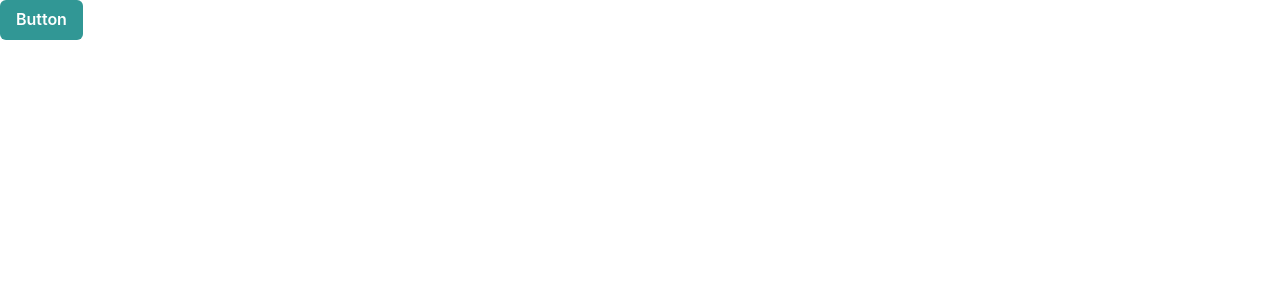
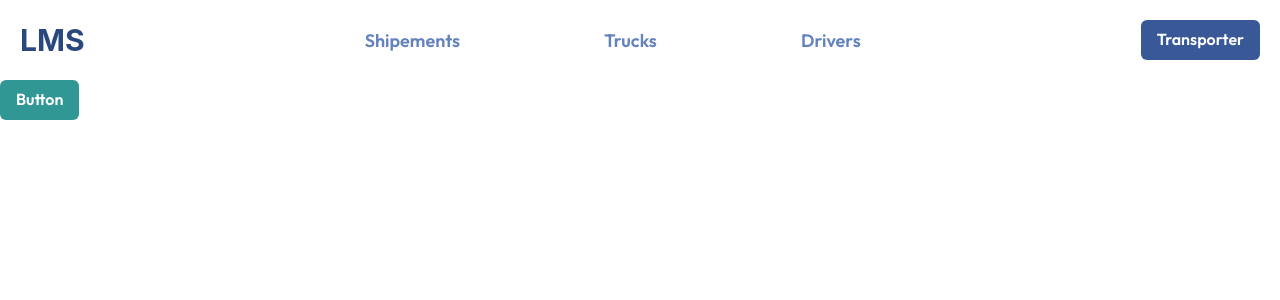
Before and after one commit to logitechxx/Hackathon-TMS, a React (Create React App) app: page / in a window 1280 px wide. Shown: the top 300 px of the page. Built offline with nearby package versions, Linux system fonts and the light colour scheme.

Commit message:
feat(layouting): layouting navbar for layout

```diff
--- a/src/App.css
+++ b/src/App.css
@@ -1,38 +1,7 @@
-.App {
-  text-align: center;
+@import url('https://fonts.googleapis.com/css2?family=Outfit:wght@400;500;600;700;800&display=swap');
+
+*{
+  margin: 0;
+  padding: 0;
+  font-family: 'Outfit', sans-serif;
 }
-
-.App-logo {
-  height: 40vmin;
-  pointer-events: none;
-}
-
-@media (prefers-reduced-motion: no-preference) {
-  .App-logo {
-    animation: App-logo-spin infinite 20s linear;
-  }
-}
-
-.App-header {
-  background-color: #282c34;
-  min-height: 100vh;
-  display: flex;
-  flex-direction: column;
-  align-items: center;
-  justify-content: center;
-  font-size: calc(10px + 2vmin);
-  color: white;
-}
-
-.App-link {
-  color: #61dafb;
-}
-
-@keyframes App-logo-spin {
-  from {
-    transform: rotate(0deg);
-  }
-  to {
-    transform: rotate(360deg);
-  }
-}
--- a/src/App.js
+++ b/src/App.js
@@ -1,6 +1,7 @@
 import React, { Suspense } from 'react';
 import { BrowserRouter, Route, Routes } from 'react-router-dom';
 import './App.css';
+import Layout from './components/Layout/TransportLayout';
 import { routes } from './route';
 
 function App() {
@@ -8,10 +9,12 @@ function App() {
     <BrowserRouter>
       <Suspense fallback={<div>Loading...</div>}>
         <Routes>
+          <Route element={<Layout />} path="/">
           {routes.map((route) => {
             const { element, path } = route;
             return <Route key={path} path={path} element={element} />;
           })}
+          </Route>
         </Routes>
       </Suspense>
     </BrowserRouter>
--- /dev/null
+++ b/src/components/Layout/Navbar/Navbar.jsx
@@ -0,0 +1,31 @@
+import { Box, Button, Flex, Heading, Text } from '@chakra-ui/react'
+import React from 'react'
+import { Link } from 'react-router-dom'
+import {transportersMenu} from './menu'
+function Navbar() {
+  return (
+    <Flex
+      p="5"
+      justify="space-between"
+      align="center"
+      >
+        <Heading as="h3" size="lg" color="facebook.700">LMS</Heading>
+        <Flex
+          w="40%"
+          justify="space-between"
+          align="center"
+          >
+          {
+            transportersMenu.map(item=>(
+              <Text key={item.name} fontSize="18" fontWeight="semibold" color="facebook.300">
+                <Link to={item.path}>{item.name}</Link>
+              </Text>
+            ))
+          }
+        </Flex>
+        <Button colorScheme="facebook" variant="solid">Transporter</Button>
+    </Flex>
+  )
+}
+
+export default Navbar
--- /dev/null
+++ b/src/components/Layout/Navbar/menu.js
@@ -0,0 +1,14 @@
+export const transportersMenu = [
+    {
+        name:"Shipements",
+        path:"/transporters/shipments"
+    },
+    {
+        name:"Trucks",
+        path:"/transporters/trucks"
+    },
+    {
+        name:"Drivers",
+        path:"/transporters/drivers"
+    },
+]
--- a/src/components/Layout/Layout.jsx
+++ b/src/components/Layout/TransportLayout.jsx
@@ -1,11 +1,14 @@
+import { Box } from '@chakra-ui/react';
 import React from 'react';
 import { Outlet } from 'react-router-dom';
+import Navbar from './Navbar/Navbar';
 
 function Layout() {
   return (
-    <div>
+    <Box>
+      <Navbar/>
       <Outlet />
-    </div>
+    </Box>
   );
 }
 
--- /dev/null
+++ b/src/pages/Transporters.jsx
@@ -0,0 +1,9 @@
+import React from 'react'
+
+function Transporters() {
+  return (
+    <div>Transporters</div>
+  )
+}
+
+export default Transporters
--- a/src/route/index.js
+++ b/src/route/index.js
@@ -1,6 +1,7 @@
 import React from 'react';
 
 const Home = React.lazy(() => import('../pages/Home'));
+const Transporters = React.lazy(() => import('../pages/Transporters'));
 
 export const routes = [
   {
@@ -8,3 +9,10 @@ export const routes = [
     element: <Home />
   }
 ];
+
+export const transporters=[
+  {
+    path:'/',
+    element : <Transporters />
+  }
+]
```
Also changed, not shown: src/components/moluceles/CustomTable/index.jsx (added, +77 -0 lines).
